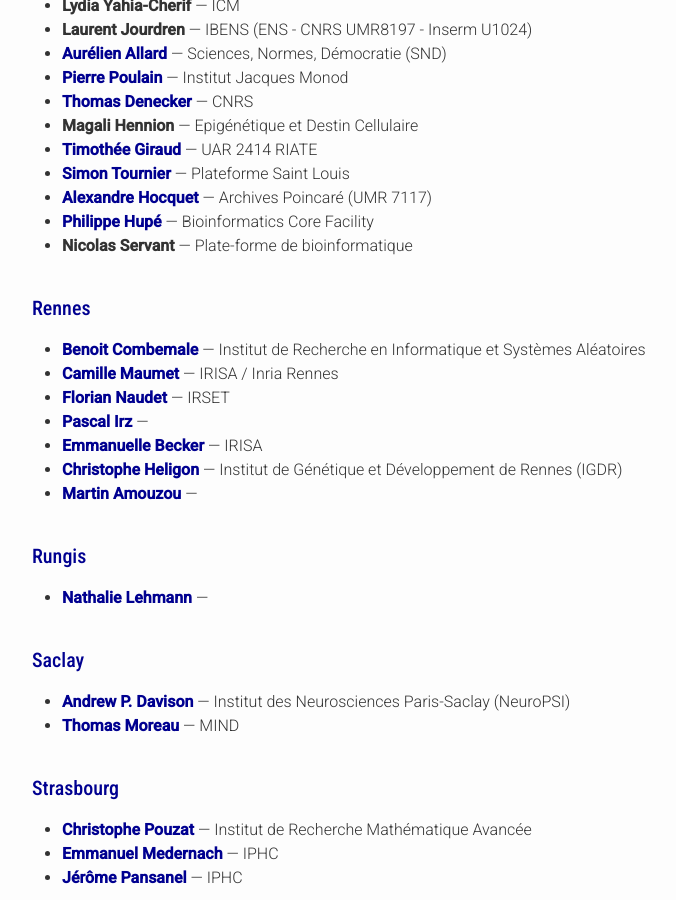
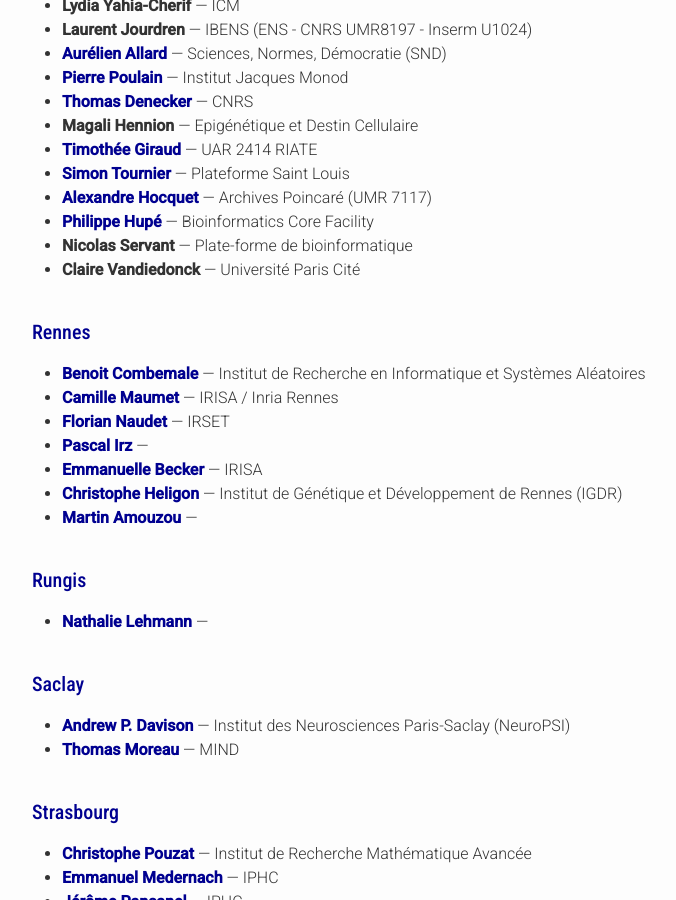
Before and after one commit to FR-RN/FR-RN, a Jekyll site: the page built from community.md, in a window 1280 px wide and 900 px high, scrolled down 3658 px. Shown: the whole window, without its empty margins (238-914 px from the left). Built offline with Jekyll 4.4.1, drawn with Linux system fonts in a browser that asks for light colours; some web fonts are replaced.

Commit message:
Added member

```diff
--- a/_data/members.yaml
+++ b/_data/members.yaml
@@ -450,3 +450,7 @@
   url: https://iphc.cnrs.fr/annuaire/fiche/?nom=J%C3%A9r%C3%B4me-PANSANEL
   city: Strasbourg
   lab: IPHC
+- name: Claire Vandiedonck
+  url:
+  lab: Université Paris Cité
+  city: Paris
```
